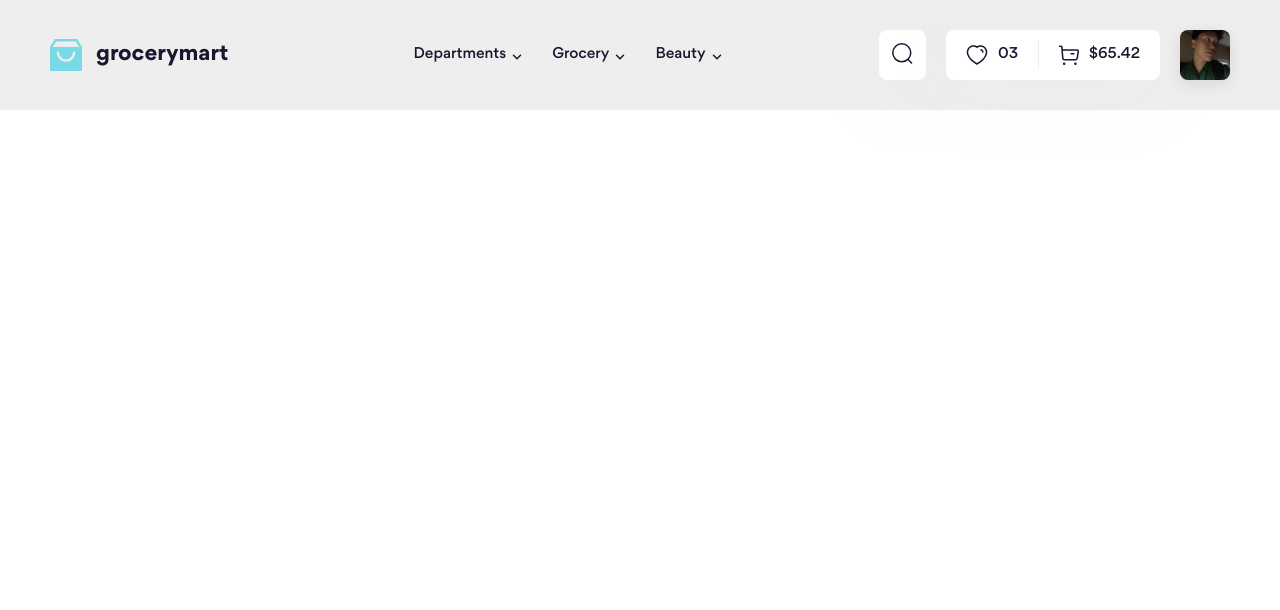
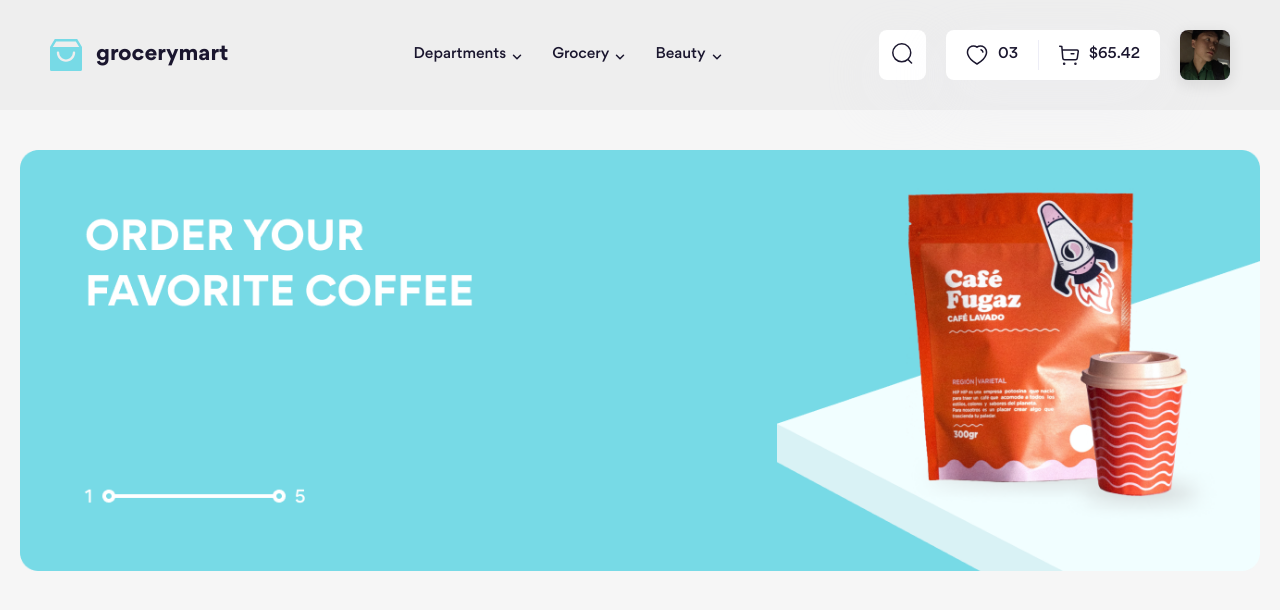
Before and after one commit to longtq2501/GroceryEcommerce, a React (Vite) app in the folder front-end/: page / in a window 1280 px wide. Shown: the top 610 px of the page. Built offline with nearby package versions, Linux system fonts and the light colour scheme.

Commit message:
fix header & create slider

```diff
--- /dev/null
+++ b/front-end/src/components/NavBar/NavBar.jsx
@@ -0,0 +1,70 @@
+import React from "react";
+import styled from "styled-components";
+import Logo from "../../components/Logo/Logo";
+import { FaArrowLeftLong } from "react-icons/fa6";
+import ArrowDownIcon from "../../assets/header/arrow-down-icon.svg";
+
+const MenuWrapper = styled.div`
+  position: absolute;
+  top: 0px;
+  left: 0px;
+  background: #fff;
+  width: calc(100% - 10rem);
+  /* width: 100%; */
+  height: 100vh;
+  z-index: 100;
+  border: 1px solid #dfd2fa;
+  box-shadow: inset 0 0 0 1px #dfd2fa;
+  padding: 2rem;
+  transform: scale(0);
+  transition: all 0.3s linear;
+
+  &.active {
+    transform: scale(1);
+  }
+`;
+
+
+const NavItemMenu = styled.li`
+  position: relative;
+  color: #1a162e;
+  font-size: 1.5rem;
+  font-weight: 500;
+  line-height: 146.667%;
+  padding: 2rem;
+  border-bottom: 1px solid #d2d1d6;
+  cursor: pointer;
+  text-align: left;
+  &::after {
+    position: absolute;
+    content: "";
+    background: url("${ArrowDownIcon}") no-repeat;
+    display: block;
+    width: 1.2rem;
+    height: 1.2rem;
+    bottom: 0;
+    top: 30px;
+    right: 23px;
+  }
+`;
+
+const NavBar = (props) => {
+  const listNav = ["Departments", "Grocery", "Beauty"];
+  return (
+    <MenuWrapper className={`${!props.isOpenMenu ? "hidden" : "block active"}`}>
+      <Logo />
+      <ul className="flex flex-col mt-[20px]">
+        {listNav.map((item, index) => (
+          <NavItemMenu key={index}>{item}</NavItemMenu>
+        ))}
+      </ul>
+      <button className="p-[30px] absolute bottom-0 right-0 cursor-pointer">
+        <div>
+          <FaArrowLeftLong />
+        </div>
+      </button>
+    </MenuWrapper>
+  );
+};
+
+export default NavBar;
--- /dev/null
+++ b/front-end/src/components/Slider/Slider.jsx
@@ -0,0 +1,35 @@
+import React from "react";
+import styled from "styled-components";
+import Image1 from "../../assets/slider/image-1.png";
+import Image1Big from "../../assets/slider/image-1-big.png";
+
+const SliderContainer = styled.div`
+  display: flex;
+  justify-content: center;
+  align-items: center;
+  margin: 0 20px;
+`;
+
+const Slider = () => {
+  const listSlider = [{ image: Image1, imageBig: Image1Big }];
+
+  // console.log(listSlider);
+
+  return (
+    <SliderContainer>
+      {Object.values(listSlider).map((item, index) => (
+        <picture className="w-full object-cover">
+          <source media="(min-width: 1024px)" srcSet={item.imageBig} />
+          <img
+            key={index}
+            src={item.image}
+            alt="slider1"
+            className="w-[100%] object-cover"
+          />
+        </picture>
+      ))}
+    </SliderContainer>
+  );
+};
+
+export default Slider;
--- a/front-end/src/layouts/Header/Header.jsx
+++ b/front-end/src/layouts/Header/Header.jsx
@@ -7,8 +7,8 @@ import ShoppingIcon from "../../assets/header/shopping-icon.svg";
 import Avatar from "../../assets/header/avatar.jpg";
 import MenuIcon from "../../assets/header/menu-icon.svg";
 import styled from "styled-components";
+import NavBar from "../../components/NavBar/NavBar";
 import ArrowDownIcon from "../../assets/header/arrow-down-icon.svg";
-import { FaArrowLeftLong } from "react-icons/fa6";
 
 const AvatarHeader = styled.button`
   width: 5rem;
@@ -16,19 +16,6 @@ const AvatarHeader = styled.button`
   border-radius: 0.8rem;
   background: #dfd2fa;
   box-shadow: 0px 4px 14px 2px rgba(0, 0, 0, 0.08);
-`;
-
-const MenuWrapper = styled.div`
-  position: absolute;
-  top: -33px;
-  left: -26px;
-  background: #fff;
-  width: 500px;
-  height: 100vh;
-  z-index: 100;
-  border: 1px solid #dfd2fa;
-  box-shadow: inset 0 0 0 1px #dfd2fa;
-  padding: 2rem;
 `;
 
 const NavContainer = styled.ul`
@@ -74,29 +61,6 @@ const NavItem = styled.li`
   }
 `;
 
-const NavItemMenu = styled.li`
-  position: relative;
-  color: #1a162e;
-  font-size: 1.5rem;
-  font-weight: 500;
-  line-height: 146.667%;
-  padding: 2rem;
-  border-bottom: 1px solid #d2d1d6;
-  cursor: pointer;
-  text-align: left;
-  &::after {
-    position: absolute;
-    content: "";
-    background: url("${ArrowDownIcon}") no-repeat;
-    display: block;
-    width: 1.2rem;
-    height: 1.2rem;
-    bottom: 0;
-    top: 30px;
-    right: 23px;
-  }
-`;
-
 const SearchHeader = styled.button`
   padding: 1.3rem;
   gap: 1rem;
@@ -137,43 +101,20 @@ const ActionSeparator = styled.div`
 
 const Header = () => {
   const listNav = ["Departments", "Grocery", "Beauty"];
-  const [isOpen, setIsOpen] = useState(false);
   const [isOpenMenu, setIsOpenMenu] = useState(false);
-  const [isCloseMenu, setIsCloseMenu] = useState(false);
-
-  const toggleMenu = (event) => {
+  const toggleMenu = () => {
     setIsOpenMenu((isOpenMenu) => {
-      if (event.target.value ) return isOpenMenu;
-
       return !isOpenMenu;
     });
   };
 
-  const toggleCloseMenu = () => {
-    setIsCloseMenu((isCloseMenu) => !isCloseMenu);
-  };
-
   return (
-    <header className="flex flex-row justify-between items-center px-[25px] py-[16px] bg-[#fff] lg:bg-[#EEEEEE] lg:px-[50px] lg:py-[30px]">
+    <header className="lg:bg-[#EEEEEE]">
+      <div className="max-w-[1280px] mx-auto flex flex-row justify-between items-center px-[25px] py-[16px] bg-[#fff] lg:bg-[#EEEEEE] lg:px-[50px] lg:py-[30px]">
         <button className="lg:hidden cursor-pointer relative">
-        <img src={MenuIcon} alt="menu-icon" onClick={(e) => toggleMenu(e)} />
-        <MenuWrapper className={`${!isOpenMenu ? "hidden" : "block"}`}>
-          <Logo />
-          <ul className="flex flex-col mt-[20px]">
-            {listNav.map((item, index) => (
-              <NavItemMenu key={index}>{item}</NavItemMenu>
-            ))}
-          </ul>
-          <button
-            className="p-[30px] absolute bottom-0 right-0 cursor-pointer"
-            onClick={toggleCloseMenu}
-          >
-            <div className={`${!isCloseMenu ? "block" : "hidden"}`}>
-              <FaArrowLeftLong />
-            </div>
+          <img src={MenuIcon} alt="menu-icon" onClick={toggleMenu} />
         </button>
-        </MenuWrapper>
-      </button>
+        <NavBar isOpenMenu={isOpenMenu} />
         <Logo />
         <NavContainer className="hidden lg:flex">
           {listNav.map((item, index) => (
@@ -210,6 +151,7 @@ const Header = () => {
             />
           </AvatarHeader>
         </div>
+      </div>
     </header>
   );
 };
--- a/front-end/src/output.css
+++ b/front-end/src/output.css
@@ -575,12 +575,13 @@ video {
   margin-right: 17.5px;
 }
 
+.mx-auto {
+  margin-left: auto;
+  margin-right: auto;
+}
+
 .mb-\[30px\] {
   margin-bottom: 30px;
-}
-
-.mt-\[\] {
-  margin-top: ;
 }
 
 .mt-\[20px\] {
@@ -609,6 +610,22 @@ video {
 
 .w-\[18px\] {
   width: 18px;
+}
+
+.w-\[100\%\] {
+  width: 100%;
+}
+
+.w-full {
+  width: 100%;
+}
+
+.max-w-\[1440px\] {
+  max-width: 1440px;
+}
+
+.max-w-\[1280px\] {
+  max-width: 1280px;
 }
 
 .transform {
@@ -659,29 +676,20 @@ video {
   gap: 30px;
 }
 
+.gap-\[\] {
+  gap: ;
+}
+
+.gap-\[40px\] {
+  gap: 40px;
+}
+
 .rounded-\[8px\] {
   border-radius: 8px;
 }
 
-.rounded-\[0\.8rem\] {
-  border-radius: 0.8rem;
-}
-
 .border {
   border-width: 1px;
-}
-
-.border-\[1px\] {
-  border-width: 1px;
-}
-
-.border-solid {
-  border-style: solid;
-}
-
-.border-\[\#d2d1d6\] {
-  --tw-border-opacity: 1;
-  border-color: rgb(210 209 214 / var(--tw-border-opacity));
 }
 
 .bg-\[\#fafafd\] {
@@ -698,9 +706,9 @@ video {
   background-color: ;
 }
 
-.bg-\[\#000\] {
+.bg-\[\#f6f6f6\] {
   --tw-bg-opacity: 1;
-  background-color: rgb(0 0 0 / var(--tw-bg-opacity));
+  background-color: rgb(246 246 246 / var(--tw-bg-opacity));
 }
 
 .object-cover {
@@ -710,10 +718,6 @@ video {
 
 .p-\[2\.75px\] {
   padding: 2.75px;
-}
-
-.p-\[20px\] {
-  padding: 20px;
 }
 
 .p-\[30px\] {
@@ -743,6 +747,11 @@ video {
 }
 
 @media (min-width: 1024px) {
+  .lg\:mx-auto {
+    margin-left: auto;
+    margin-right: auto;
+  }
+
   .lg\:ml-\[60px\] {
     margin-left: 60px;
   }
@@ -779,6 +788,10 @@ video {
     justify-content: center;
   }
 
+  .lg\:gap-\[40px\] {
+    gap: 40px;
+  }
+
   .lg\:bg-\[\#EEEEEE\] {
     --tw-bg-opacity: 1;
     background-color: rgb(238 238 238 / var(--tw-bg-opacity));
--- a/front-end/src/pages/Home/Home.jsx
+++ b/front-end/src/pages/Home/Home.jsx
@@ -1,11 +1,26 @@
 import React from "react";
+import styled from "styled-components";
+
 import Header from "../../layouts/Header/Header";
+import Slider from "../../components/Slider/Slider";
+
+const HomeContainer = styled.div`
+  display: flex;
+  flex-direction: column;
+  gap: 3rem;
+  max-width: 1280px;
+  height: 100vh;
+  /* margin: 0 auto; */
+`;
 
 const Home = () => {
   return (
-    <>
+    <div className="bg-[#f6f6f6] w-full flex flex-col gap-[30px] lg:gap-[40px]">
       <Header />
-    </>
+      <HomeContainer className="lg:mx-auto lg:gap-[40px]">
+        <Slider />
+      </HomeContainer>
+    </div>
   );
 };
 
```
Also changed, not shown: front-end/src/assets/slider/image-1-big.png (added), front-end/src/assets/slider/image-1.png (added). Lines whose indentation alone changed are shown as unchanged.
